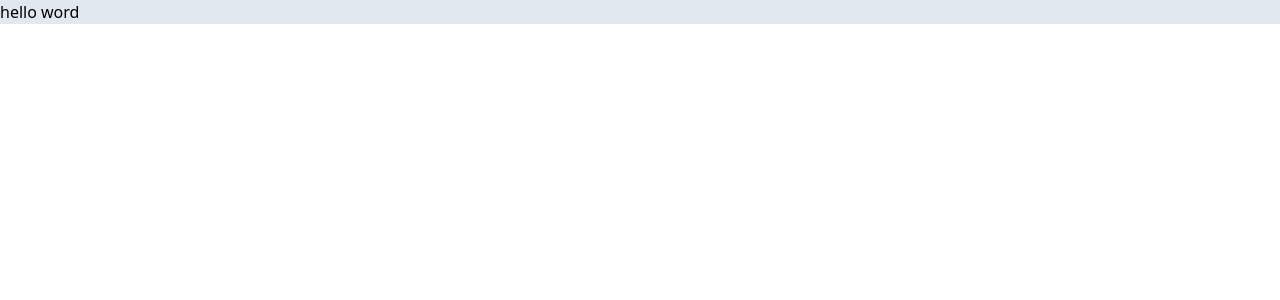
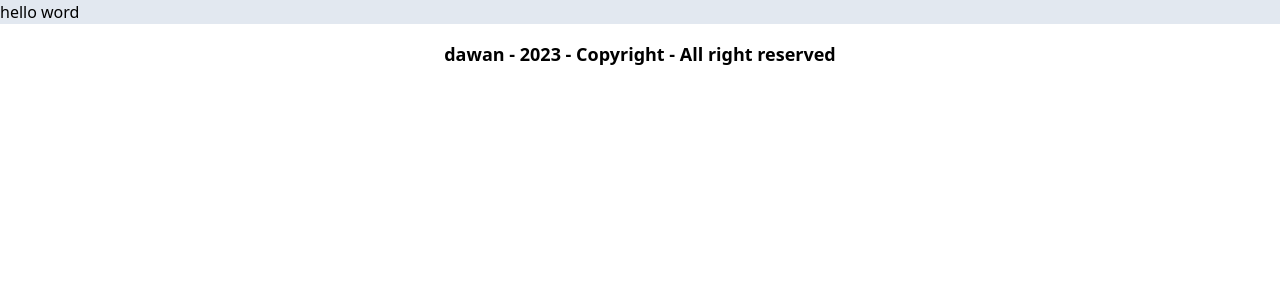
Before and after one commit to mohamed25100/mise-en-situation-dev-react, a React (Create React App) app: page / in a window 1280 px wide. Shown: the top 300 px of the page. Built offline with nearby package versions, Linux system fonts and the light colour scheme.

Commit message:
create component Footer.jsx file

```diff
--- a/src/App.js
+++ b/src/App.js
@@ -1,9 +1,14 @@
+import { Footer } from "./components/Footer";
+
+
 function App() {
   return (
     <>
     <div className='bg-slate-200'>
       hello word
     </div>
+    {/* FOOTER */}
+    <Footer />
     </>
   );
 }
--- /dev/null
+++ b/src/components/Footer.jsx
@@ -0,0 +1,10 @@
+export const Footer = () => {
+    const year = new Date().getFullYear();
+  return (
+    <footer className='py-4'>
+    <p
+    className='text-center font-bold text-lg'>
+        dawan - {year} - Copyright - All right reserved</p>
+   </footer>
+  )
+}
```
Also changed, not shown: 1 other file (tests, documents, lock files or other folders).
